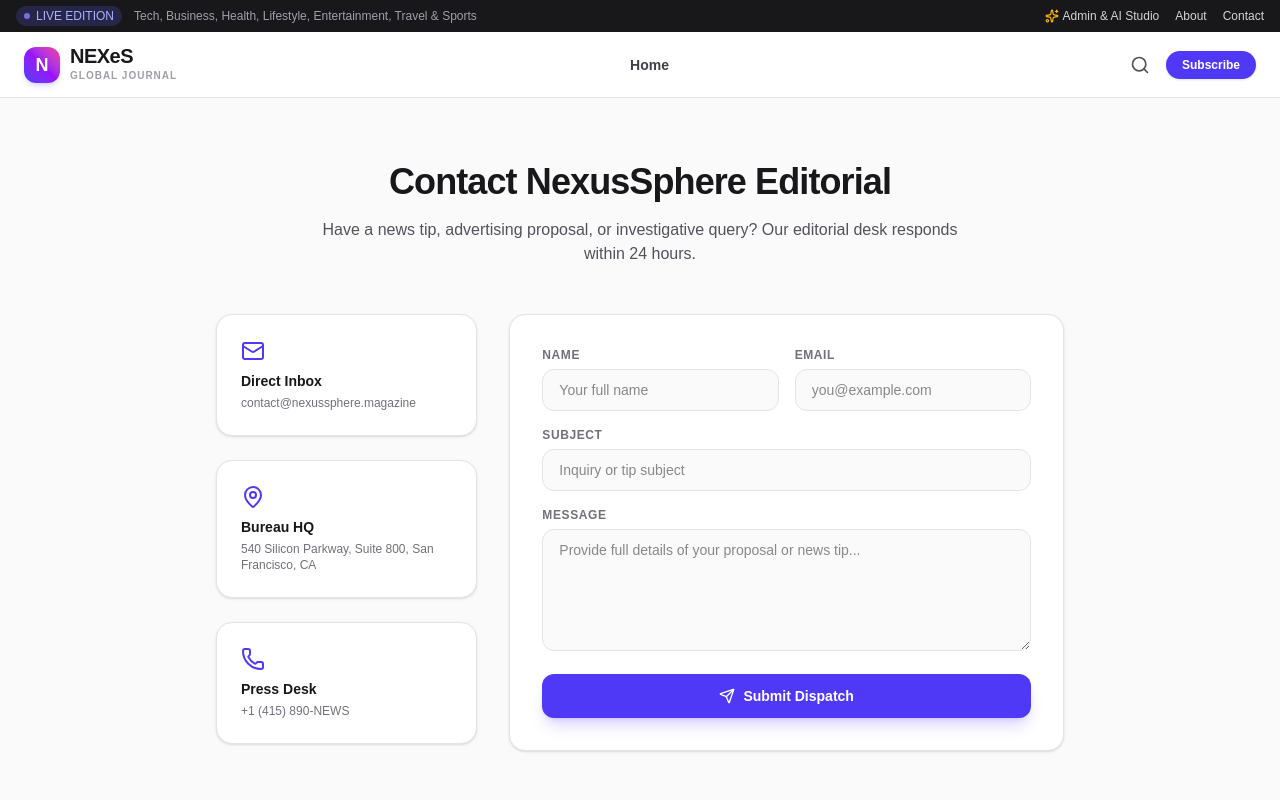
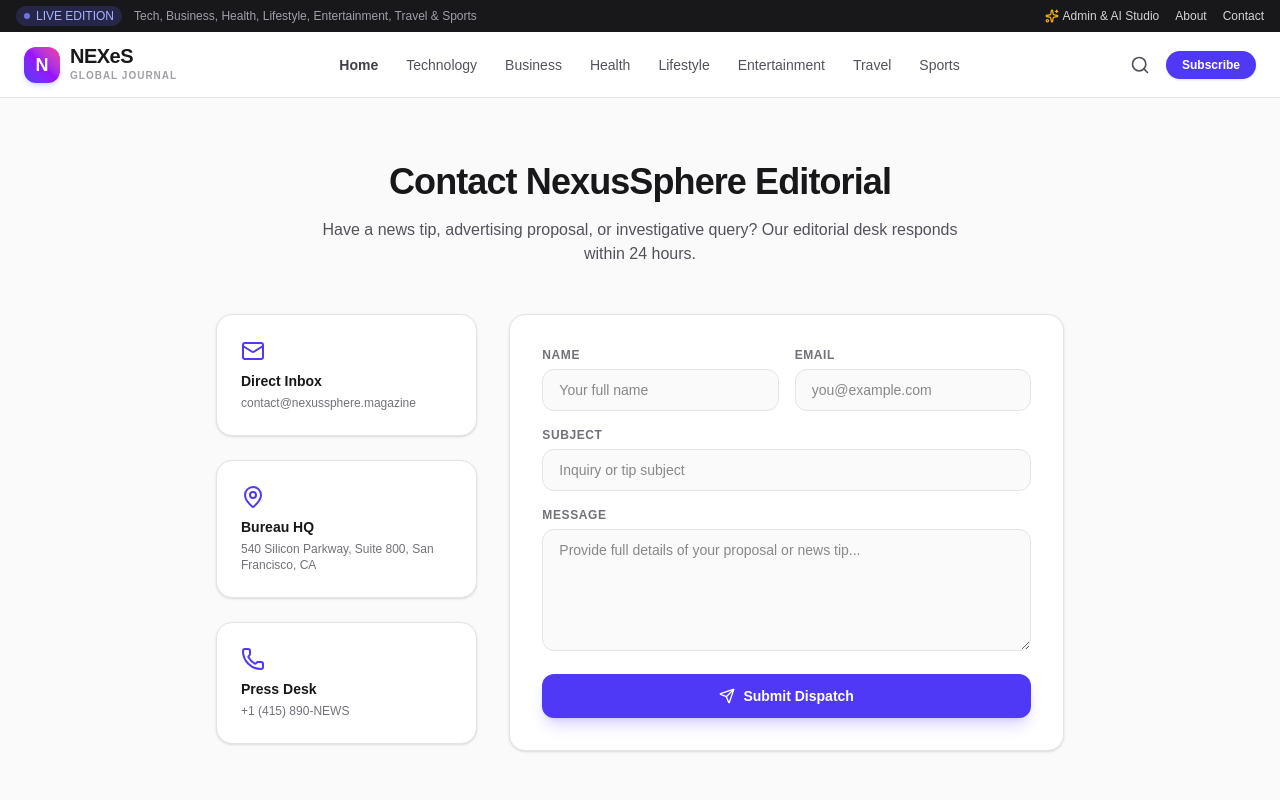
Before and after one commit to infoviralchronicles-stack/new-website, a Next.js app: page /contact in a window 1280 px wide. Shown: the top 800 px of the page. Built offline with nearby package versions, Linux system fonts and the light colour scheme.

Commit message:
Polish_About_Contact_Privacy_and_Disclaimer_pages

```diff
--- a/src/app/contact/page.tsx
+++ b/src/app/contact/page.tsx
@@ -14,9 +14,19 @@ export default function ContactPage() {
     setSubmitted(true);
   };
 
+  const defaultCategories = [
+    { id: 'tech', name: 'Technology', slug: 'technology', color: '#3b82f6' },
+    { id: 'biz', name: 'Business', slug: 'business', color: '#10b981' },
+    { id: 'health', name: 'Health', slug: 'health', color: '#ef4444' },
+    { id: 'lifestyle', name: 'Lifestyle', slug: 'lifestyle', color: '#8b5cf6' },
+    { id: 'entertainment', name: 'Entertainment', slug: 'entertainment', color: '#f59e0b' },
+    { id: 'travel', name: 'Travel', slug: 'travel', color: '#06b6d4' },
+    { id: 'sports', name: 'Sports', slug: 'sports', color: '#f97316' },
+  ];
+
   return (
     <div className="min-h-screen flex flex-col bg-zinc-50 dark:bg-zinc-950 text-zinc-900 dark:text-zinc-100">
-      <Header categories={[]} />
+      <Header categories={defaultCategories} />
 
       <main className="flex-1 max-w-4xl w-full mx-auto px-4 sm:px-6 py-16">
         <div className="mb-12 text-center">
--- a/src/app/disclaimer/page.tsx
+++ b/src/app/disclaimer/page.tsx
@@ -10,7 +10,7 @@ export default async function DisclaimerPage() {
     <div className="min-h-screen flex flex-col bg-zinc-50 dark:bg-zinc-950 text-zinc-900 dark:text-zinc-100">
       <Header categories={categories} />
 
-      <main className="flex-1 max-w-4le w-full mx-auto px-4 sm:px-6 py-16">
+      <main className="flex-1 max-w-4xl w-full mx-auto px-4 sm:px-6 py-16">
         <h1 className="text-3xl sm:text-4xl font-extrabold tracking-tight mb-2">
           Disclaimer & Affiliate Disclosure
         </h1>
--- a/src/app/privacy-policy/page.tsx
+++ b/src/app/privacy-policy/page.tsx
@@ -10,7 +10,7 @@ export default async function PrivacyPage() {
     <div className="min-h-screen flex flex-col bg-zinc-50 dark:bg-zinc-950 text-zinc-900 dark:text-zinc-100">
       <Header categories={categories} />
 
-      <main className="flex-1 max-w-4le w-full mx-auto px-4 sm:px-6 py-16">
+      <main className="flex-1 max-w-4xl w-full mx-auto px-4 sm:px-6 py-16">
         <h1 className="text-3xl sm:text-4xl font-extrabold tracking-tight mb-2">
           Privacy Policy
         </h1>
```
